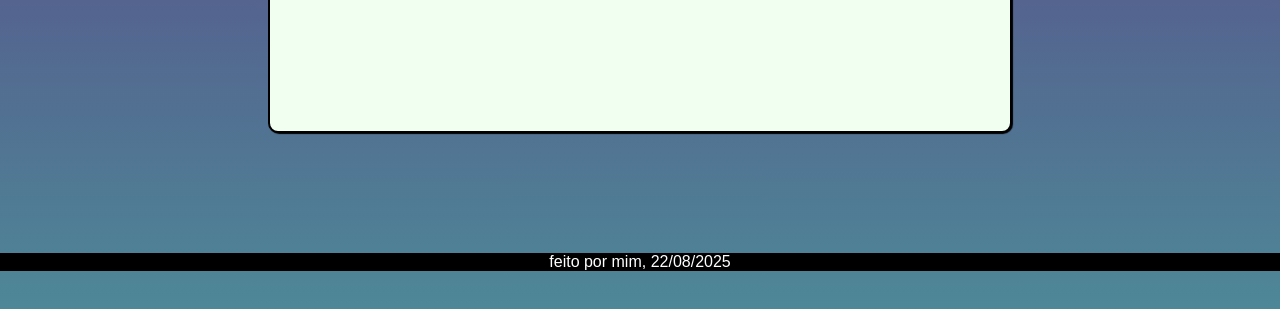
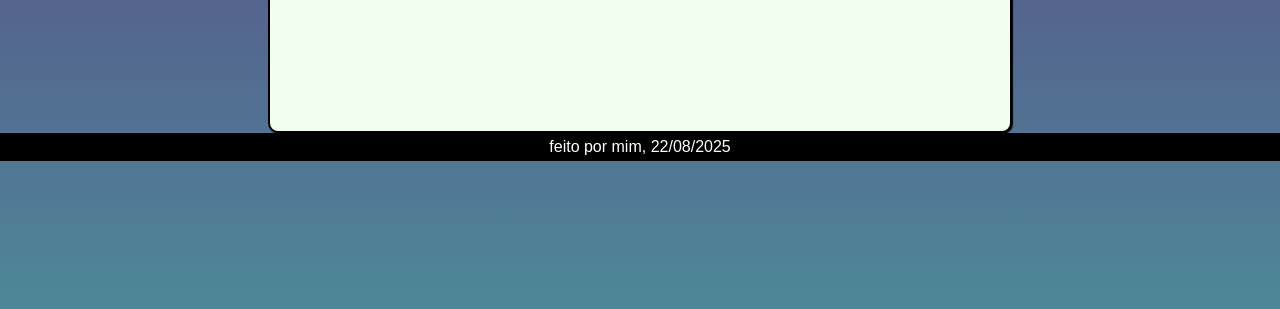
Before and after one commit to DiegoRdj/html-css, a plain HTML site: page des/Extras/Jogo/Index.html in a window 1280 px wide. Shown: the part 459-768 px from the top of the page. Drawn offline with Linux system fonts and the light colour scheme.

Commit message:
Update style.css

```diff
--- a/des/Extras/Jogo/estilos/style.css
+++ b/des/Extras/Jogo/estilos/style.css
@@ -58,10 +58,9 @@ a:hover {
 footer {
     background-color: black;
     color: white;
-    margin-top: 120px;
-
     text-align: center;
-    font-size: 1em;
+    font-size: 0.8;
+    padding: 5px;
 }
 img{
     padding-top: 15px;
```
